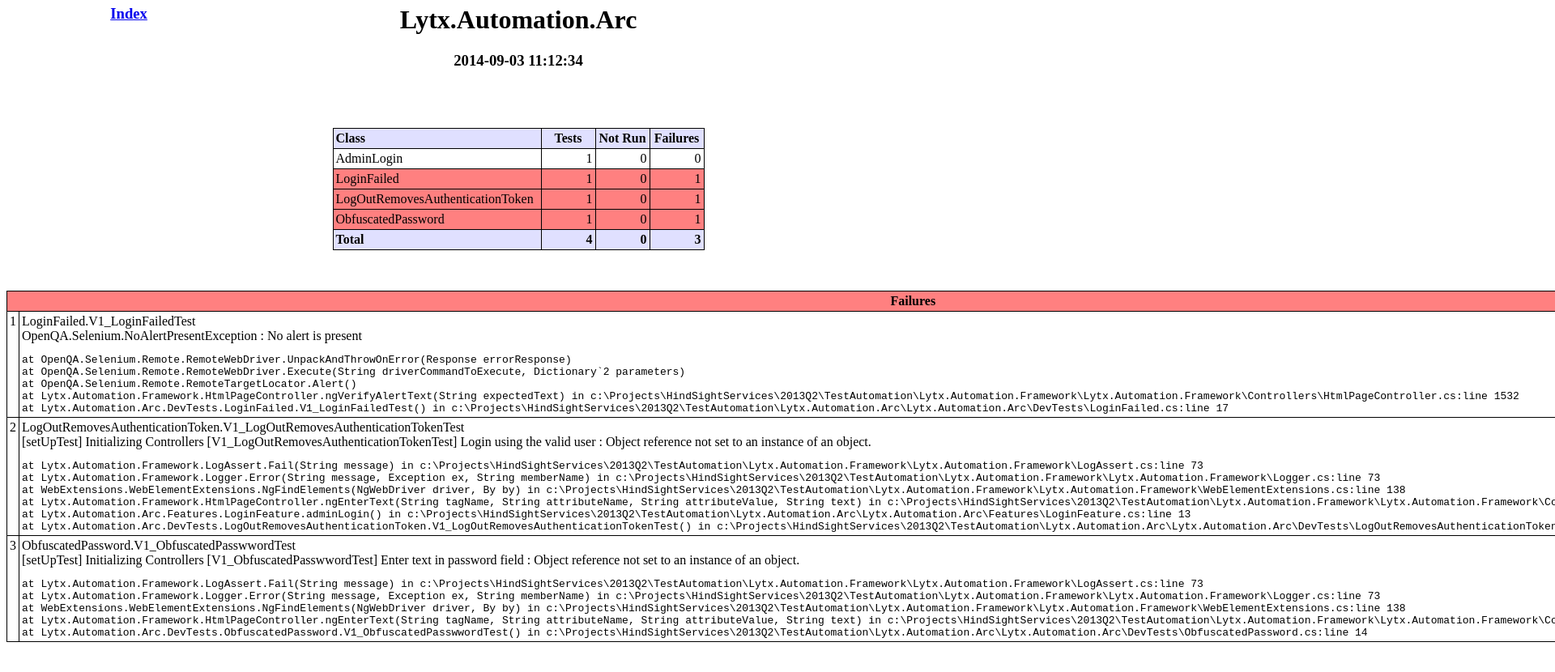
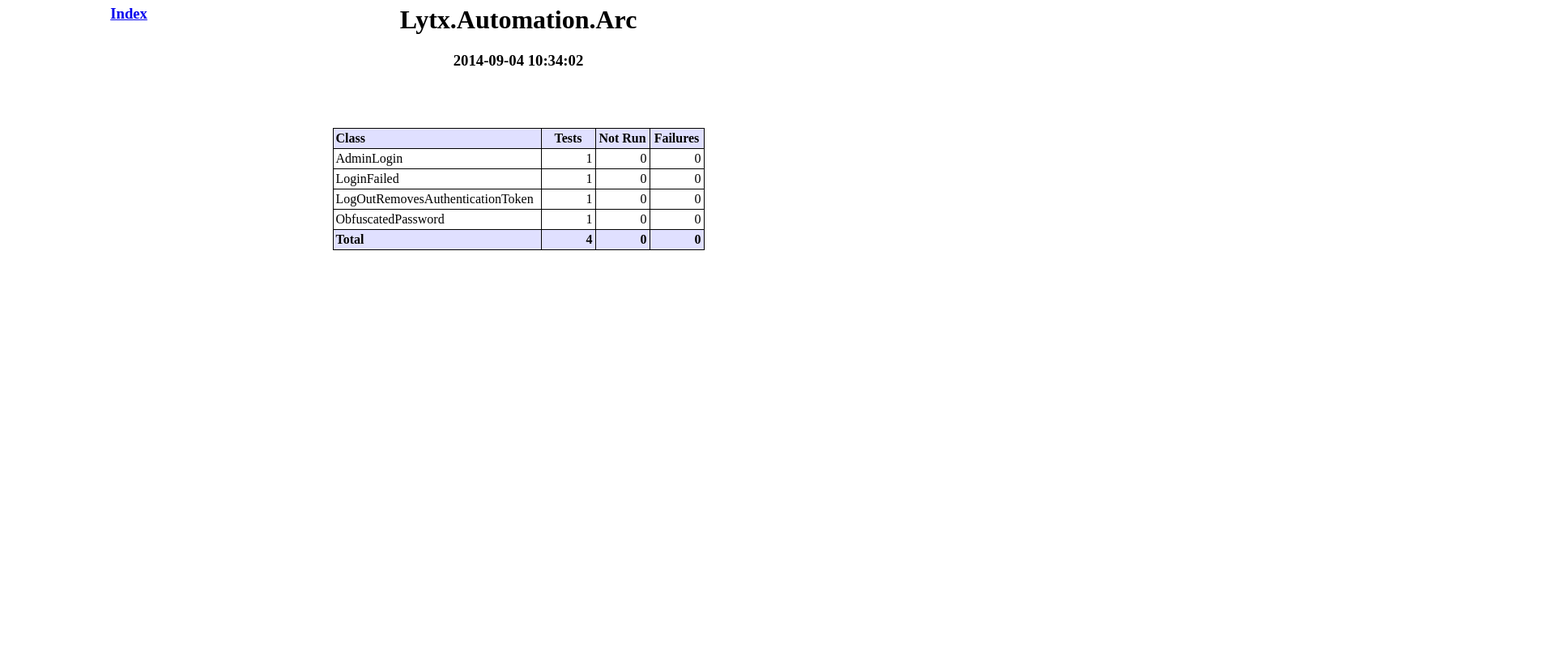
Before and after one commit to a-nilss/autoRes, a website: page testResults/Lytx.Automation.Arc.html in a window 1280 px wide. Shown: the part 5-835 px from the top of the page at 81% size, 1920 px wide, since content can reach past the window. After the commit the page ends 800 px from the top, so only its background shows below. Drawn offline with Linux system fonts and the light colour scheme.

Commit message:
Added new results

```diff
--- a/testResults/Lytx.Automation.Arc.html
+++ b/testResults/Lytx.Automation.Arc.html
@@ -24,7 +24,7 @@
 </td>
 <td class="title">
 <h1>Lytx.Automation.Arc</h1>
-<h3>2014-09-03 11:12:34</h3>
+<h3>2014-09-04 10:34:02</h3>
 </td>
   <td class=noborder>&nbsp;</td>
 </tr>
@@ -43,63 +43,29 @@
   <td>0</td>
   <td>0</td>
 </tr>
-<tr class="failure-row">
+<tr>
   <td class=name>LoginFailed</td>
   <td>1</td>
   <td>0</td>
-  <td>1</td>
+  <td>0</td>
 </tr>
-<tr class="failure-row">
+<tr>
   <td class=name>LogOutRemovesAuthenticationToken</td>
   <td>1</td>
   <td>0</td>
-  <td>1</td>
+  <td>0</td>
 </tr>
-<tr class="failure-row">
+<tr>
   <td class=name>ObfuscatedPassword</td>
   <td>1</td>
   <td>0</td>
-  <td>1</td>
+  <td>0</td>
 </tr>
 <tr class="total-row">
   <td class=name>Total</td>
   <td>4</td>
   <td>0</td>
-  <td>3</td>
-</tr>
-</table>
-<p>&nbsp;</p>
-<table class=center>
-<tr class="failure-row">
-  <th colspan=2>Failures</th>
-</tr>
-<tr>
-  <td>1</td>
-  <td class=text>LoginFailed.V1_LoginFailedTest<br>OpenQA.Selenium.NoAlertPresentException : No alert is present<pre>at OpenQA.Selenium.Remote.RemoteWebDriver.UnpackAndThrowOnError(Response errorResponse)
-at OpenQA.Selenium.Remote.RemoteWebDriver.Execute(String driverCommandToExecute, Dictionary`2 parameters)
-at OpenQA.Selenium.Remote.RemoteTargetLocator.Alert()
-at Lytx.Automation.Framework.HtmlPageController.ngVerifyAlertText(String expectedText) in c:\Projects\HindSightServices\2013Q2\TestAutomation\Lytx.Automation.Framework\Lytx.Automation.Framework\Controllers\HtmlPageController.cs:line 1532
-at Lytx.Automation.Arc.DevTests.LoginFailed.V1_LoginFailedTest() in c:\Projects\HindSightServices\2013Q2\TestAutomation\Lytx.Automation.Arc\Lytx.Automation.Arc\DevTests\LoginFailed.cs:line 17
-</pre></td>
-</tr>
-<tr>
-  <td>2</td>
-  <td class=text>LogOutRemovesAuthenticationToken.V1_LogOutRemovesAuthenticationTokenTest<br>[setUpTest] Initializing Controllers [V1_LogOutRemovesAuthenticationTokenTest] Login using the valid user  : Object reference not set to an instance of an object.<pre>at Lytx.Automation.Framework.LogAssert.Fail(String message) in c:\Projects\HindSightServices\2013Q2\TestAutomation\Lytx.Automation.Framework\Lytx.Automation.Framework\LogAssert.cs:line 73
-at Lytx.Automation.Framework.Logger.Error(String message, Exception ex, String memberName) in c:\Projects\HindSightServices\2013Q2\TestAutomation\Lytx.Automation.Framework\Lytx.Automation.Framework\Logger.cs:line 73
-at WebExtensions.WebElementExtensions.NgFindElements(NgWebDriver driver, By by) in c:\Projects\HindSightServices\2013Q2\TestAutomation\Lytx.Automation.Framework\Lytx.Automation.Framework\WebElementExtensions.cs:line 138
-at Lytx.Automation.Framework.HtmlPageController.ngEnterText(String tagName, String attributeName, String attributeValue, String text) in c:\Projects\HindSightServices\2013Q2\TestAutomation\Lytx.Automation.Framework\Lytx.Automation.Framework\Controllers\HtmlPageController.cs:line 1425
-at Lytx.Automation.Arc.Features.LoginFeature.adminLogin() in c:\Projects\HindSightServices\2013Q2\TestAutomation\Lytx.Automation.Arc\Lytx.Automation.Arc\Features\LoginFeature.cs:line 13
-at Lytx.Automation.Arc.DevTests.LogOutRemovesAuthenticationToken.V1_LogOutRemovesAuthenticationTokenTest() in c:\Projects\HindSightServices\2013Q2\TestAutomation\Lytx.Automation.Arc\Lytx.Automation.Arc\DevTests\LogOutRemovesAuthenticationToken.cs:line 15
-</pre></td>
-</tr>
-<tr>
-  <td>3</td>
-  <td class=text>ObfuscatedPassword.V1_ObfuscatedPasswwordTest<br>[setUpTest] Initializing Controllers [V1_ObfuscatedPasswwordTest] Enter text in password field  : Object reference not set to an instance of an object.<pre>at Lytx.Automation.Framework.LogAssert.Fail(String message) in c:\Projects\HindSightServices\2013Q2\TestAutomation\Lytx.Automation.Framework\Lytx.Automation.Framework\LogAssert.cs:line 73
-at Lytx.Automation.Framework.Logger.Error(String message, Exception ex, String memberName) in c:\Projects\HindSightServices\2013Q2\TestAutomation\Lytx.Automation.Framework\Lytx.Automation.Framework\Logger.cs:line 73
-at WebExtensions.WebElementExtensions.NgFindElements(NgWebDriver driver, By by) in c:\Projects\HindSightServices\2013Q2\TestAutomation\Lytx.Automation.Framework\Lytx.Automation.Framework\WebElementExtensions.cs:line 138
-at Lytx.Automation.Framework.HtmlPageController.ngEnterText(String tagName, String attributeName, String attributeValue, String text) in c:\Projects\HindSightServices\2013Q2\TestAutomation\Lytx.Automation.Framework\Lytx.Automation.Framework\Controllers\HtmlPageController.cs:line 1425
-at Lytx.Automation.Arc.DevTests.ObfuscatedPassword.V1_ObfuscatedPasswwordTest() in c:\Projects\HindSightServices\2013Q2\TestAutomation\Lytx.Automation.Arc\Lytx.Automation.Arc\DevTests\ObfuscatedPassword.cs:line 14
-</pre></td>
+  <td>0</td>
 </tr>
 </table>
 <p>&nbsp;</p>
```
Also changed, not shown: testResults/index.html (+4 -4 lines).
